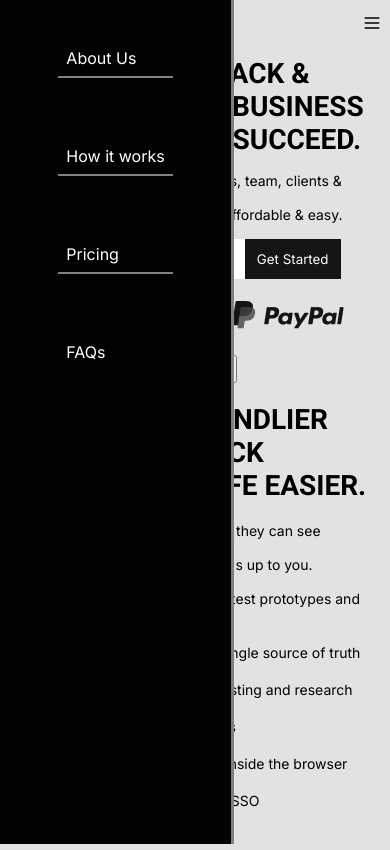
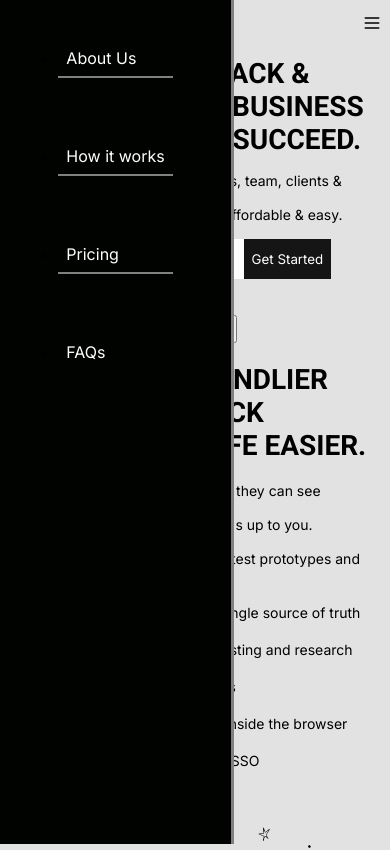
Before and after one commit to Kaydev-cmd/18design-web-app, a React (Vite) app in the folder frontend/: page / in a window 390 px wide. Shown: the top 850 px of the page. Built offline with nearby package versions, Linux system fonts and the light colour scheme; grey boxes are pictures that could not be loaded; a web font is replaced by a local one.

Commit message:
Refactored some code in the hero section

```diff
--- a/frontend/src/pages/home/Home.css
+++ b/frontend/src/pages/home/Home.css
@@ -19,13 +19,13 @@ body {
   margin: 20px 0;
 }
 
-.hero-heading h1 {
+.hero .hero-left-wrapper h1 {
   font-family: "Roboto", sans-serif;
   font-size: 66px;
 }
 
 .hero-wrapper,
-.hero-wrapper-left,
+.hero-left-wrapper,
 .hero-icons {
   display: flex;
 }
@@ -35,12 +35,12 @@ body {
   justify-content: space-between;
 }
 
-.hero-wrapper-left,
+.hero-left-wrapper,
 .hero-icons {
   gap: 20px;
 }
 
-.hero-wrapper-left {
+.hero-left-wrapper {
   flex-direction: column;
   justify-content: space-evenly;
 }
@@ -59,7 +59,7 @@ body {
   cursor: pointer;
   background-color: #151515;
   color: #ffffff;
-  transition: .3s ease-in-out;
+  transition: 0.3s ease-in-out;
 }
 
 .hero-form form button:hover {
@@ -387,7 +387,7 @@ body {
   width: 500px;
 }
 
-/* Responsive */
+/* Media Queries */
 
 /* 2xl */
 @media (max-width: 1536px) {
@@ -416,7 +416,7 @@ body {
 
   /* Hero */
 
-  .hero-heading h1 {
+  .hero .hero-left-wrapper h1 {
     font-size: 56px;
   }
   .hero-form form input {
@@ -489,18 +489,20 @@ body {
 
   /* Hero */
 
-  .hero-wrapper-left {
+  .hero-left-wrapper {
     gap: 15px;
   }
-
-  .hero-banner img {
+  .hero .hero-wrapper img {
     width: 400px;
   }
-
-  .hero-heading h1 {
+  .hero-left-wrapper .hero-icons img {
+    width: 80px;
+    height: 46px;
+  }
+  .hero .hero-left-wrapper h1 {
     font-size: 48px;
   }
-  .hero-description p {
+  .hero .hero-left-wrapper p {
     font-size: 14px;
   }
   .hero-form form input {
@@ -608,17 +610,23 @@ body {
 
   /* Hero */
 
-  .hero-banner img {
+  .hero .hero-wrapper img {
     width: 300px;
   }
-  .hero-heading h1 {
+  .hero .hero-left-wrapper h1 {
     font-size: 36px;
   }
-  .hero-wrapper-left {
+  .hero-left-wrapper {
     gap: 10px;
   }
   .hero-form form input {
-    width: 70%;
+    width: 60%;
+  }
+  .hero-form form button {
+    padding: 12px 8px;
+  }
+  .hero .hero-icons img {
+    width: 100%;
   }
 
   /* About Us */
@@ -666,13 +674,13 @@ body {
 
   /* Hero */
 
-  .hero-banner-wrapper {
+  .hero .hero-wrapper img {
     display: none;
   }
-  .hero-heading h1 {
+  .hero .hero-left-wrapper h1 {
     font-size: 54px;
   }
-  .hero-wrapper-left {
+  .hero-left-wrapper {
     align-items: center;
     gap: 26px;
   }
@@ -742,18 +750,14 @@ body {
   }
 
   /* Hero */
-
-  .hero-heading {
+  .hero .hero-left-wrapper h1 {
+    font-size: 28px;
     text-align: center;
-  }
-
-  .hero-heading h1 {
-    font-size: 28px;
   }
   .hero-wrapper {
     justify-content: center;
   }
-  .hero-wrapper-left {
+  .hero-left-wrapper {
     align-items: center;
     gap: 16px;
   }
--- a/frontend/src/pages/home/Home.jsx
+++ b/frontend/src/pages/home/Home.jsx
@@ -17,9 +17,7 @@ const Home = () => {
       <section className="hero">
         <div className="container">
           <div className="hero-wrapper">
-            <div className="hero-wrapper-left">
-              <div className="hero-heading-wrapper">
-                <div className="hero-heading">
+            <div className="hero-left-wrapper">
               <h1>
                 Always Track &#38;
                 <br />
@@ -27,27 +25,16 @@ const Home = () => {
                 <br />
                 Statistics To Succeed.
               </h1>
-                </div>
-              </div>
-              <div className="hero-description-wrapper">
-                <div className="hero-description">
               <p>
-                    A better way to manage your sales, team, clients &#38;
-                    marketing
-                    <br />- on a single platform. Powerful, affordable &#38;
-                    easy.
+                A better way to manage your sales, team, clients &#38; marketing
+                <br />- on a single platform. Powerful, affordable &#38; easy.
               </p>
-                </div>
-              </div>
-              <div className="hero-form-wrapper">
               <div className="hero-form">
                 <form>
                   <input type="text" placeholder="Enter Your Email" />
                   <button className="get-started-btn">Get Started</button>
                 </form>
               </div>
-              </div>
-              <div className="hero-icons-wrapper">
               <div className="hero-icons">
                 <img src="/images/home/m_visa.png" alt="Visa Icon" />
                 <img
@@ -57,12 +44,7 @@ const Home = () => {
                 <img src="/images/home/m_paypall.png" alt="Paypal Icon" />
               </div>
             </div>
-            </div>
-            <div className="hero-banner-wrapper">
-              <div className="hero-banner">
             <img src="/images/home/Illustration_1.png" alt="Hero Banner" />
-              </div>
-            </div>
           </div>
         </div>
       </section>
```
Lines whose indentation alone changed are shown as unchanged.
